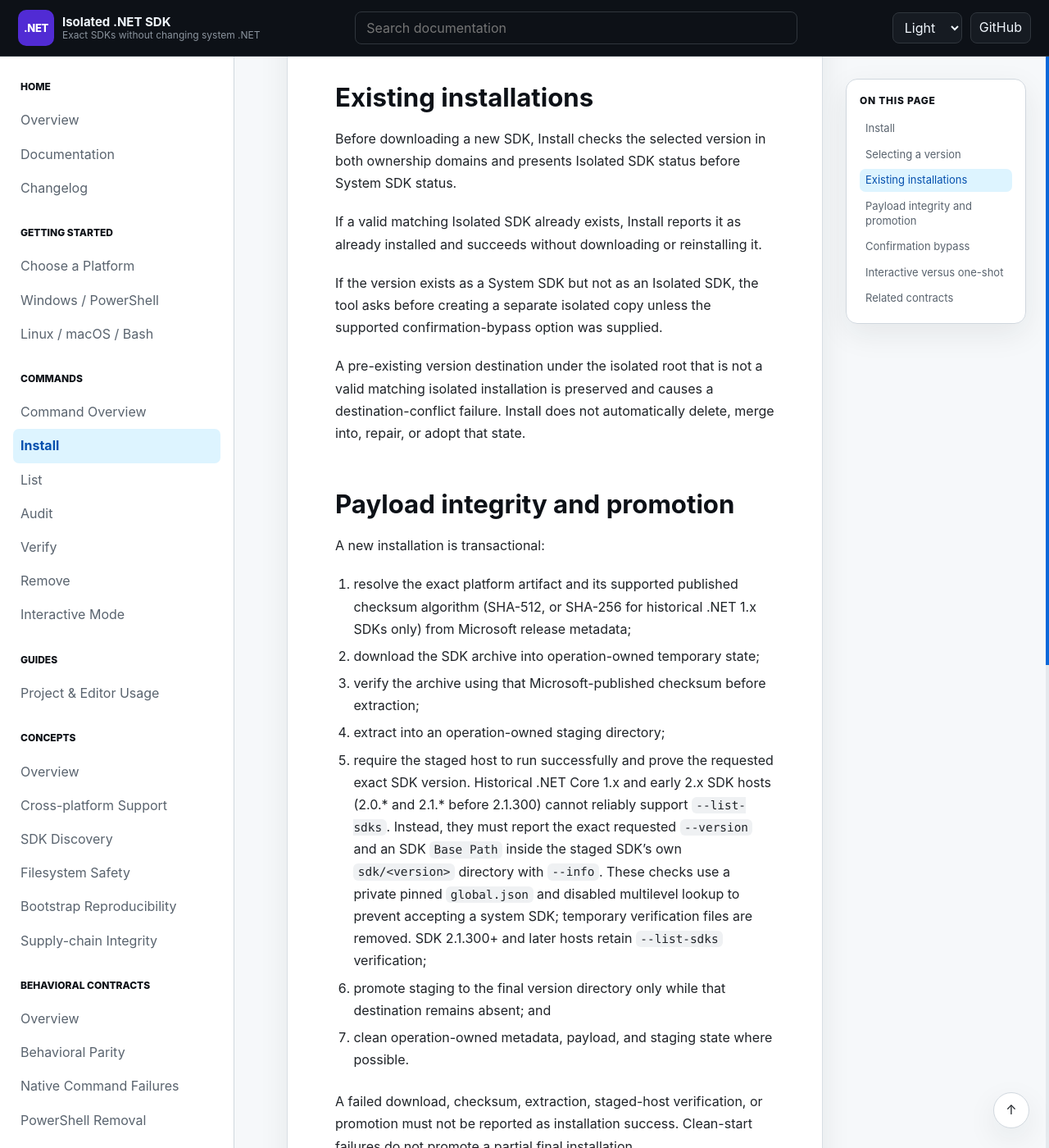
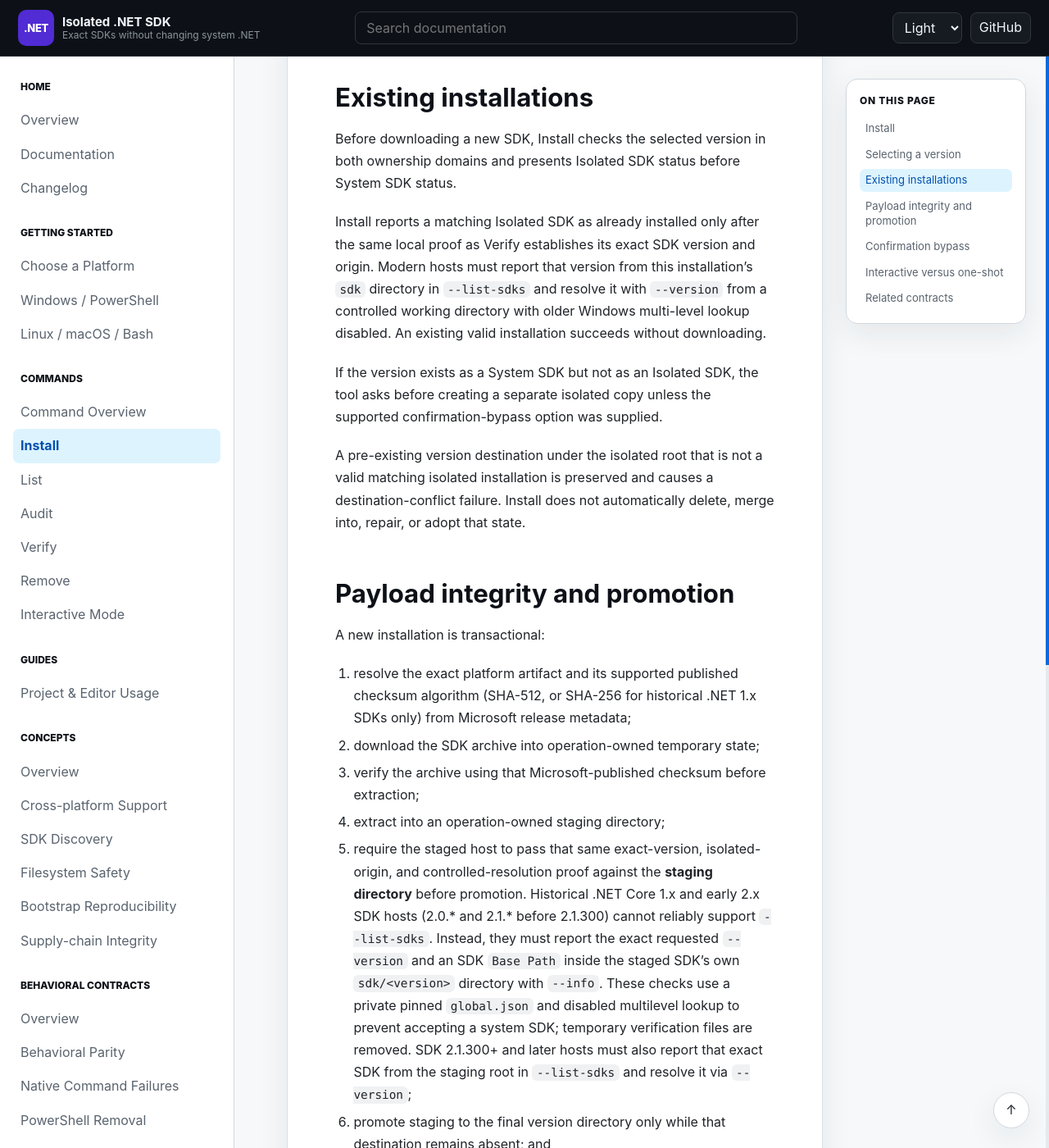
Before and after one commit to infoconex/isolated-dotnet-sdk, a Jekyll site: the page built from docs/commands/install.md, in a window 1280 px wide and 1400 px high, scrolled down 1644 px. Shown: the whole window at 82% size. Built offline with Jekyll 4.4.1, drawn with Linux system fonts in a browser that asks for light colours; our own code applies the rules of GitHub Pages for plain Markdown files.

Commit message:
fix: validate exact SDK origin in Install (#147)

```diff
--- a/docs/commands/install.md
+++ b/docs/commands/install.md
@@ -28,7 +28,7 @@ Historical SDK releases may publish archive names such as `dotnet-dev-win-x64.1.
 
 Before downloading a new SDK, Install checks the selected version in both ownership domains and presents Isolated SDK status before System SDK status.
 
-If a valid matching Isolated SDK already exists, Install reports it as already installed and succeeds without downloading or reinstalling it.
+Install reports a matching Isolated SDK as already installed only after the same local proof as Verify establishes its exact SDK version and origin. Modern hosts must report that version from this installation's `sdk` directory in `--list-sdks` and resolve it with `--version` from a controlled working directory with older Windows multi-level lookup disabled. An existing valid installation succeeds without downloading.
 
 If the version exists as a System SDK but not as an Isolated SDK, the tool asks before creating a separate isolated copy unless the supported confirmation-bypass option was supplied.
 
@@ -42,7 +42,7 @@ A new installation is transactional:
 2. download the SDK archive into operation-owned temporary state;
 3. verify the archive using that Microsoft-published checksum before extraction;
 4. extract into an operation-owned staging directory;
-5. require the staged host to run successfully and prove the requested exact SDK version. Historical .NET Core 1.x and early 2.x SDK hosts (2.0.* and 2.1.* before 2.1.300) cannot reliably support `--list-sdks`. Instead, they must report the exact requested `--version` and an SDK `Base Path` inside the staged SDK's own `sdk/<version>` directory with `--info`. These checks use a private pinned `global.json` and disabled multilevel lookup to prevent accepting a system SDK; temporary verification files are removed. SDK 2.1.300+ and later hosts retain `--list-sdks` verification;
+5. require the staged host to pass that same exact-version, isolated-origin, and controlled-resolution proof against the **staging directory** before promotion. Historical .NET Core 1.x and early 2.x SDK hosts (2.0.* and 2.1.* before 2.1.300) cannot reliably support `--list-sdks`. Instead, they must report the exact requested `--version` and an SDK `Base Path` inside the staged SDK's own `sdk/<version>` directory with `--info`. These checks use a private pinned `global.json` and disabled multilevel lookup to prevent accepting a system SDK; temporary verification files are removed. SDK 2.1.300+ and later hosts must also report that exact SDK from the staging root in `--list-sdks` and resolve it via `--version`;
 6. promote staging to the final version directory only while that destination remains absent; and
 7. clean operation-owned metadata, payload, and staging state where possible.
 
```
Also changed, not shown: docs/contracts/behavioral-parity.md (+2 -2 lines), 12 other files.
